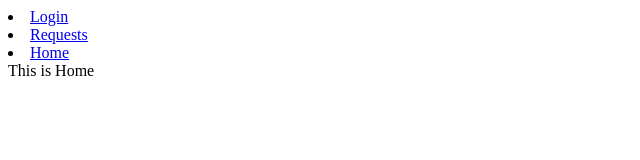
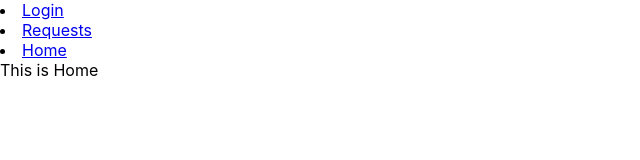
Before and after one commit to ajan890/CS35L-Final-Project, a React app: page public/index.html in a window 1280 px wide. Shown: the whole page, without its empty margins (0-640 px from the left). Built offline with nearby package versions, Linux system fonts and the light colour scheme; some packages are replaced by stand-ins of ours.

Commit message:
test for css
test for the css

```diff
--- a/public/index.html
+++ b/public/index.html
@@ -1,5 +1,7 @@
 <!DOCTYPE html>
 <html lang="en">
-  <div id="root"></div>
-  <div id="nav"></div>
+  <body>
+    <div id="root"></div>
+    <div id="nav"></div>
+  </body>
 </html>
--- a/src/index.js
+++ b/src/index.js
@@ -9,6 +9,7 @@ import { Link } from 'react-router-dom';
 import Login from "./login.js"
 import Home from "./home.js"
 import Requests from "./requests.js"
+import "./index.css"
 
 const router = createBrowserRouter([
   {
```
